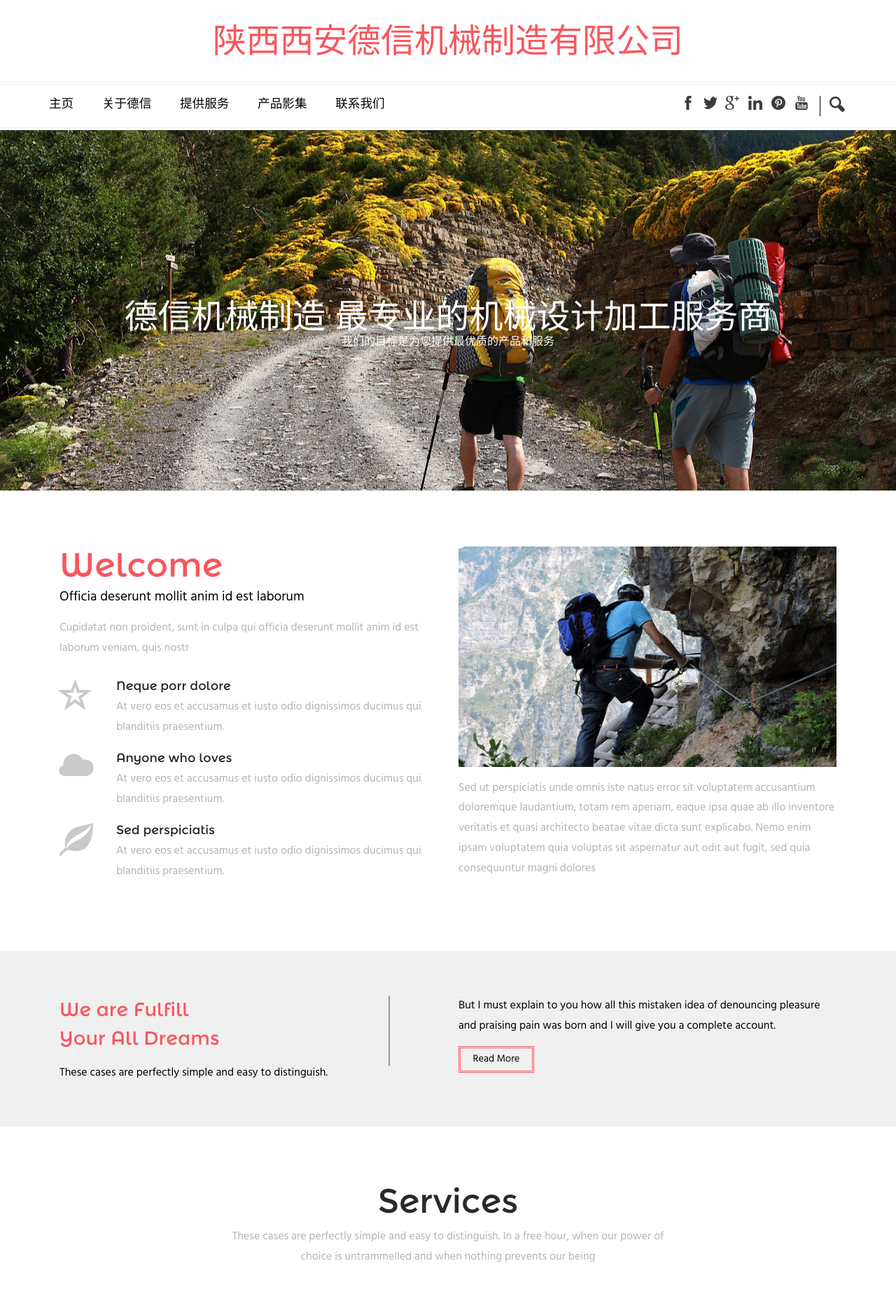
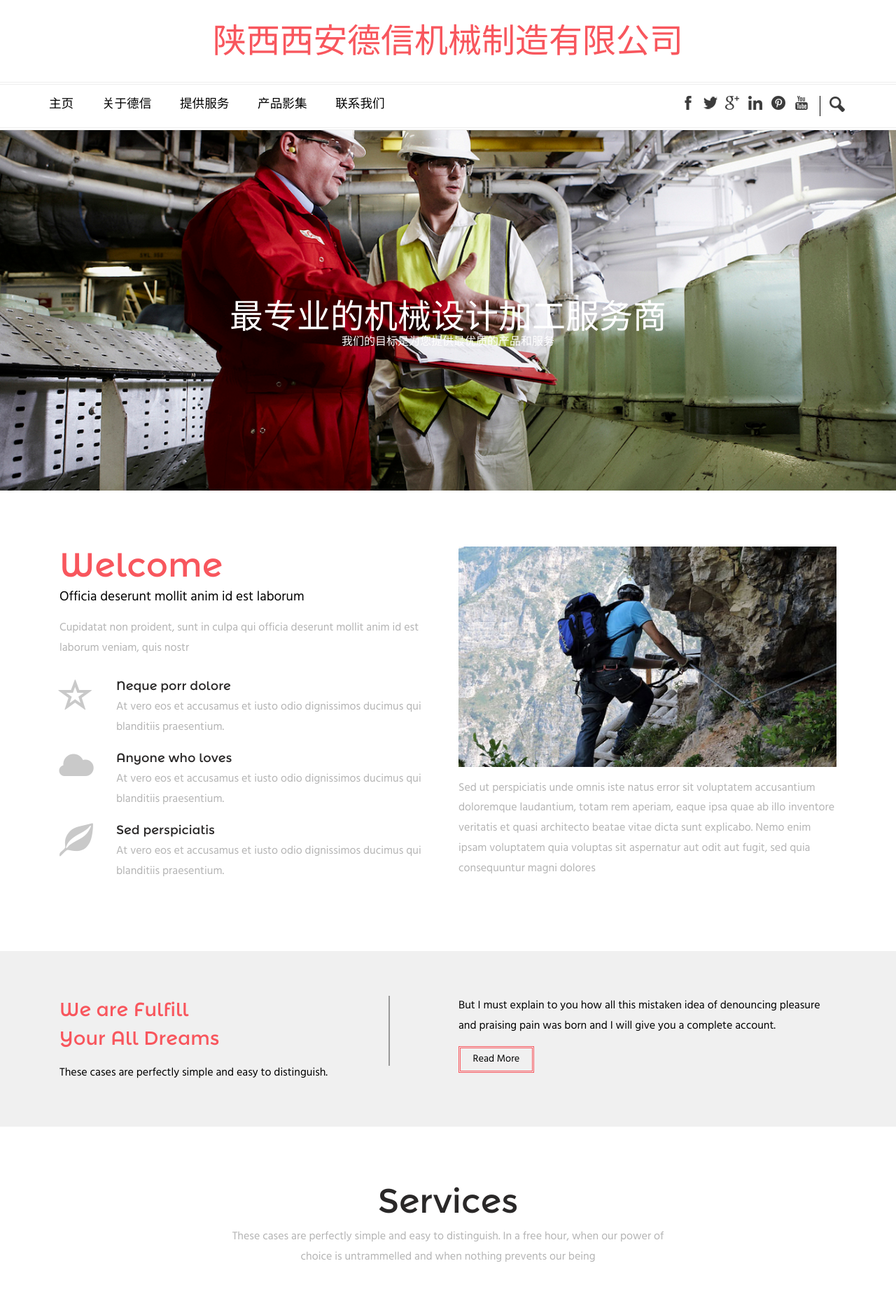
Before and after one commit to dexinjixie/dexinjixie.github.io, a Jekyll site: the page index.html, which Jekyll copies as it is, in a window 1280 px wide. Shown: the top 1872 px of the page at 70% size. Built offline with Jekyll 4.4.1, drawn with Linux system fonts in a browser that asks for light colours.

Commit message:
localization to zh

```diff
--- a/css/style.css
+++ b/css/style.css
@@ -195,7 +195,7 @@ span.menu {
 }
 /*--banner start here--*/
 .banner {
-  background: url(../images/tr1.jpg)no-repeat center;
+  background: url(../pictures/banner.jpg)no-repeat center;
   min-height: 600px;
   background-size: cover;
 }
--- a/index.html
+++ b/index.html
@@ -102,7 +102,7 @@ Smartphone Compatible web template, free webdesigns for Nokia, Samsung, LG, Sony
 <div class="banner">
 	<div class="container">
 		<div class="banner-main">
-			<h2>德信机械制造 最专业的机械设计加工服务商</h2>
+			<h2>最专业的机械设计加工服务商</h2>
 			<p>我们的目标是为您提供最优质的产品和服务</p>
 		</div>
 	</div>
```
Also changed, not shown: images/strip.png (deleted), pictures/banner.jpg (renamed from pictures/CASTROL_MACHINERY_Reliable_and_Innovative_Experts.jpg).
